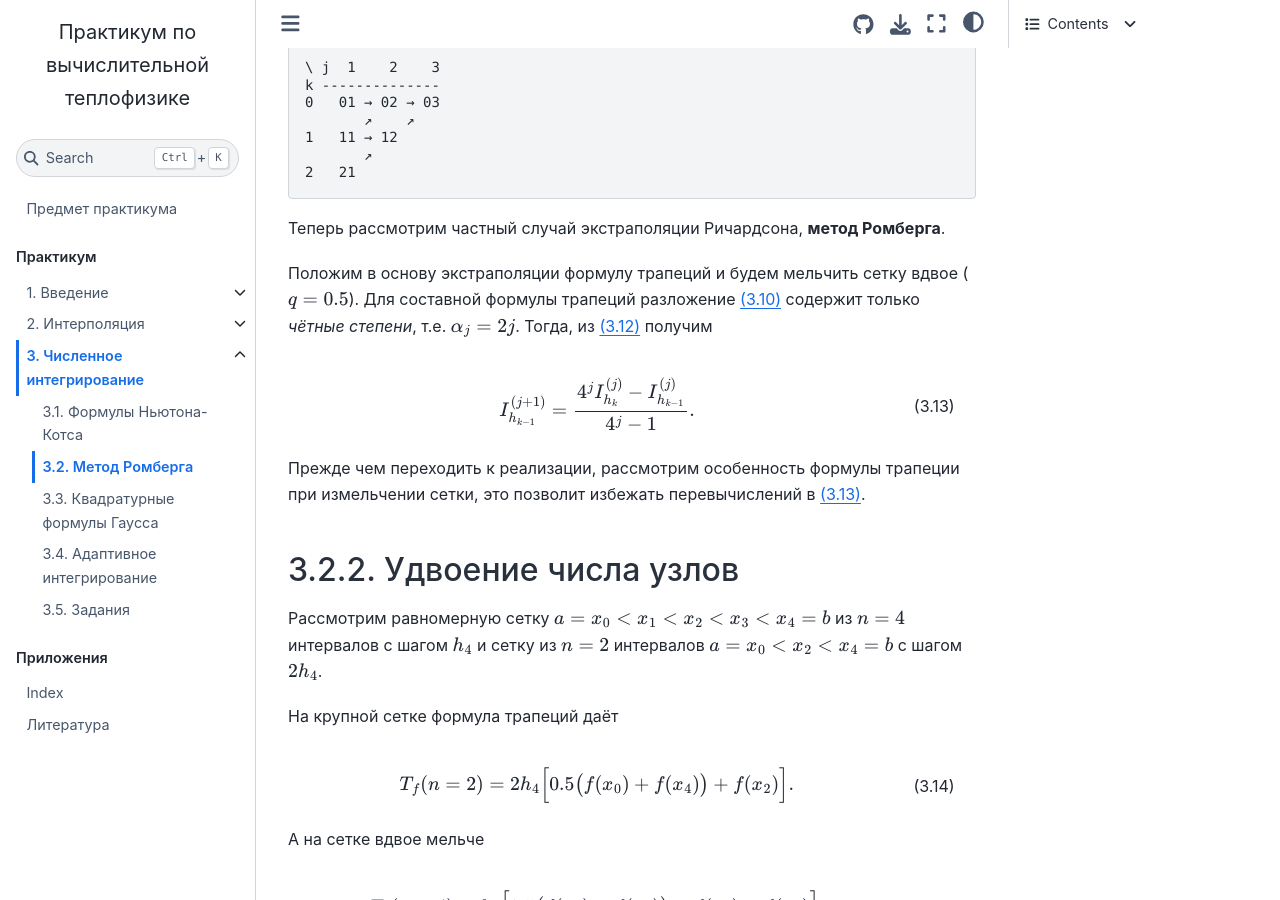
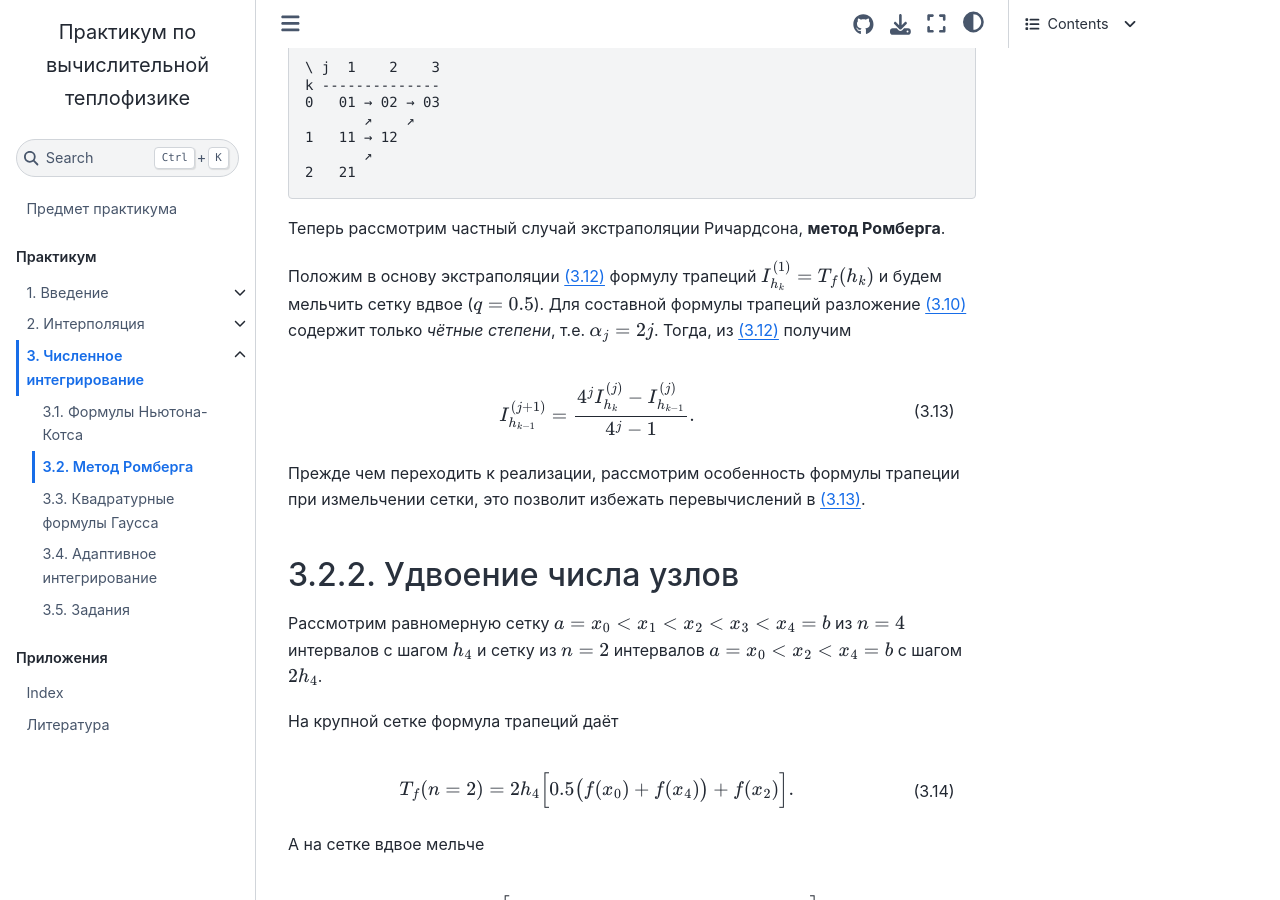
Before and after one commit to stepanzh/computational_thermodynamics, a Jupyter Book: the page built from book/integration/romberg.md, in a window 1280 px wide and 900 px high, scrolled down 1644 px. Built offline with Jupyter Book 1.0.4 settings and Sphinx 7.4.7 and the Sphinx Book theme 1.1.4, drawn with Linux system fonts in a browser that asks for light colours; cross-references to code outside the pages are shown as plain code; some of the changed lines change nothing that is shown.

Commit message:
function:romberg upd

````diff
--- a/book/integration/romberg.md
+++ b/book/integration/romberg.md
@@ -85,7 +85,7 @@
 ```
 Теперь рассмотрим частный случай экстраполяции Ричардсона, **метод Ромберга**.
 
-Положим в основу экстраполяции формулу трапеций и будем мельчить сетку вдвое ($q=0.5$). Для составной формулы трапеций разложение {eq}`richardson_decompose` содержит только *чётные степени*, т.е. $\alpha_j = 2 j$. Тогда, из {eq}`richardson_general` получим
+Положим в основу экстраполяции {eq}`richardson_general` формулу трапеций $I_{h_k}^{(1)}=T_f(h_k)$ и будем мельчить сетку вдвое ($q=0.5$). Для составной формулы трапеций разложение {eq}`richardson_decompose` содержит только *чётные степени*, т.е. $\alpha_j = 2 j$. Тогда, из {eq}`richardson_general` получим
 
 ```{math}
 :label: romberg_method
@@ -219,11 +219,11 @@
 ```julia
 """
 Вычисляет интеграл ∫`f`dx на отрезке [`a`, `b`] методом Ромберга.
-Разбивает отрезок пополам не более `maxstep` раз.
+Разбивает отрезок пополам не более `maxstep > 0` раз.
 Возвращает значение интеграла, если приближения отличаются не более чем на `atol`.
 """
 function romberg(f, a, b; atol=1e-6, maxstep::Integer=100)
-    maxstep = max(2, maxstep)
+    maxstep = max(1, maxstep)  # хотя бы одно разбиение
     I = Matrix{Float64}(undef, maxstep+1, maxstep+1)
     I[1, 1] = (b - a) * (f(a) + f(b)) / 2
     for i in 2:maxstep+1
````
Also changed, not shown: 1 other file.
